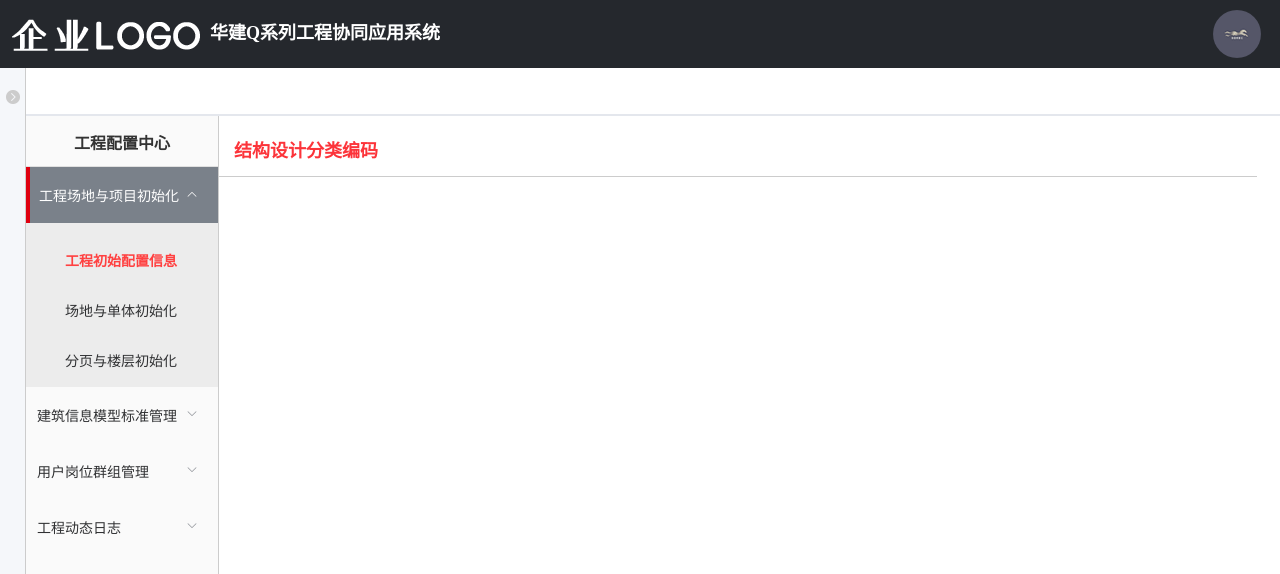
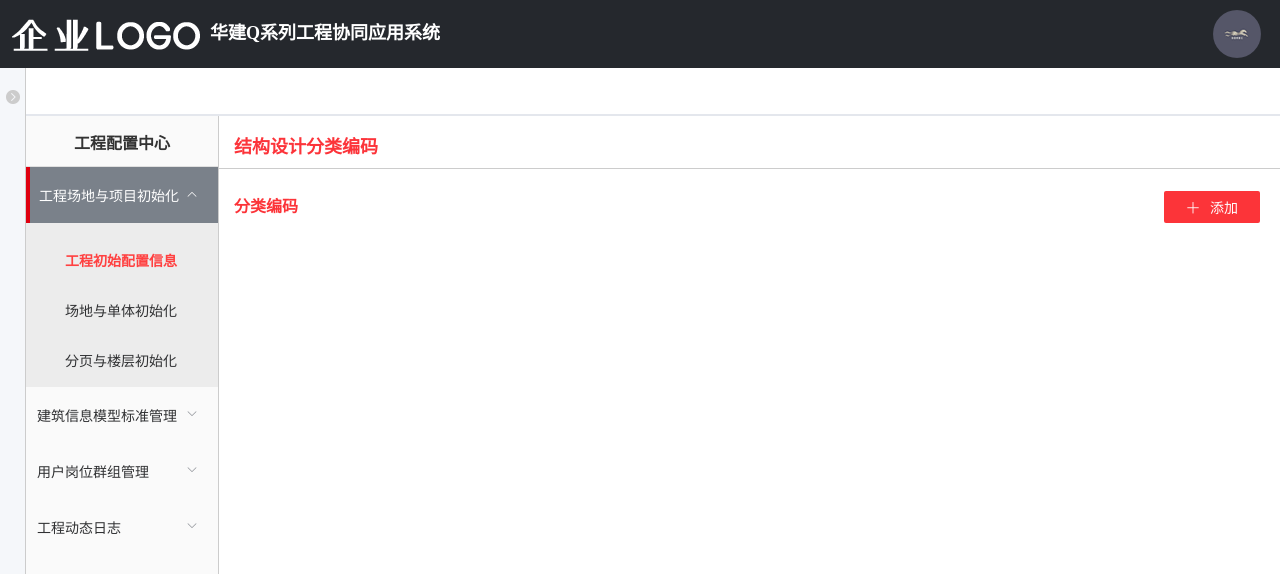
Before and after one commit to faberfeng/travelsys, a Vue app: page /#/setting/constructordesigncode in a window 1280 px wide. Shown: the top 574 px of the page. Built offline with nearby package versions, Linux system fonts and the light colour scheme; no server answers; what vue-table-with-tree-grid would draw is missing.

Commit message:
作业工具分类api

```diff
--- a/src/components/Settings/ConstructorDesignCode.vue
+++ b/src/components/Settings/ConstructorDesignCode.vue
@@ -1,17 +1,40 @@
 <template>
   <div class="wrapper">
-      <h4 class="title">结构设计分类编码</h4>
-
+      <h4 class="title"><span>结构设计分类编码</span></h4>
+      <div class="manageWorktool">
+        <span class="worktooltitle">分类编码</span>
+        <button class="btn" @click="addConstructor"><i class="el-icon-plus"></i>添加</button>
+        <!-- <div class="worktable">
+         <zk-table
+             index-text="序号"
+            :data="codingList" :columns="columns" :tree-type="props.treeType"
+            :expand-type="props.expandType" :show-index="props.showIndex" :selection-type="props.selectionType"
+            :border="props.border" >
+                <template slot="action" slot-scope="scope">
+                   <button class=""   v-if="scope.row.status == 0" @click="edit(scope)">提请</button>
+                    <button class=""   v-if="scope.row.status == 1" @click="edit(scope)">通过</button>
+                     <button class=""   v-if="scope.row.status == 1" @click="edit(scope)">退回</button>
+                   <button class="editBtn actionBtn" @click="edit(scope)" v-if="scope.row.status == 2 || scope.row.status == 0"></button>
+                   <button class="deleteBtn actionBtn" @click="deleteItem(scope.rowIndex)" v-if="scope.row.status == 2 || scope.row.status == 0"></button>
+                </template>
+            </zk-table>
+        </div> -->
+    </div>
   </div>
 </template>
 <script>
 export default {
-  name:'ConstructorDesignCode',
-  data(){
-      return {
+    name:'ConstructorDesignCode',
+    data(){
+        return {
 
-      }
-  }
+        }
+    },
+    methods:{
+        addConstructor(){
+            console.log(123);
+        }
+    }
 }
 </script>
 <style scoped>
@@ -20,16 +43,53 @@ export default {
         /* border-left: 1px solid #ccc; */
     }
     .title{
+        border-bottom:1px solid #ccc;
+        margin: 0 ;
+        text-align: left;
+    }
+    .title span{
+        display: inline-block;
+        margin-left: 15px;
         color: #fc343a;
         font-size: 18px;
+        line-height: 18px;
         font-weight: bold;
-        width: 95%;
-        border-bottom:1px solid #ccc;
-        height: 50px;
-        line-height: 50px;
-        padding:0px 15px;
-        margin: 10px 0 0 0 ;
+        margin: 22px 0 12px 15px;
+    }
+    .manageWorktool{
+        margin: 0 20px 0 15px;
         text-align: left;
+    }
+    .worktooltitle{
+        color:#fc3439;
+        display: inline-block;
+        width: 50%;
+        text-align: left;
+        font-size: 16px;
+        line-height: 16px;
+        font-weight: bold;
+        margin: 0;
+        text-align: left;
+        margin: 30px 0 20px;
+    }
+    .btn{
+        width: 96px;
+        height: 32px;
+        border: none;
+        border-radius: 2px;
+        float: right;
+        margin: 22px 0 12px 0;
+        cursor: pointer;
+        background: #fc3439;
+        color: #fff;
+        font-size: 14px;
+        font-weight: normal;
+    }
+    .btn:hover{
+        background: #ff5257
+    }
+    .btn i{
+        margin-right: 10px;
     }
 
 </style>
```
Also changed, not shown: src/components/Settings/WorkTool.vue (+89 -33 lines).
